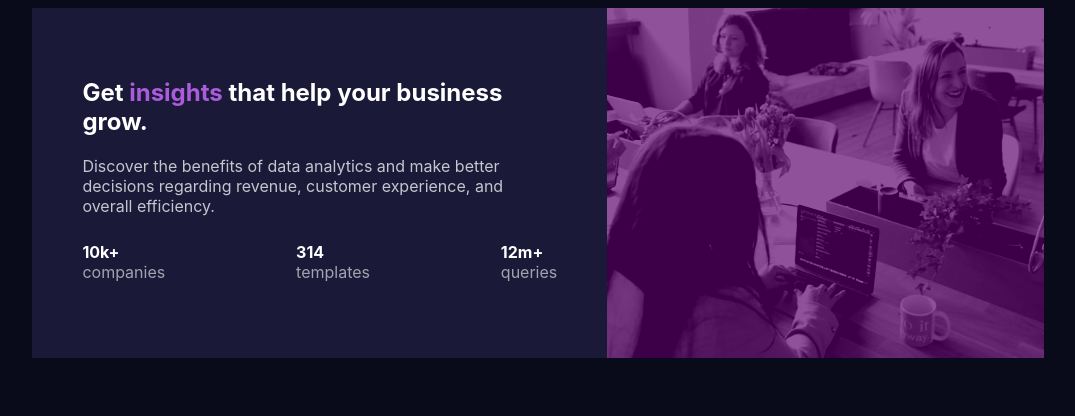
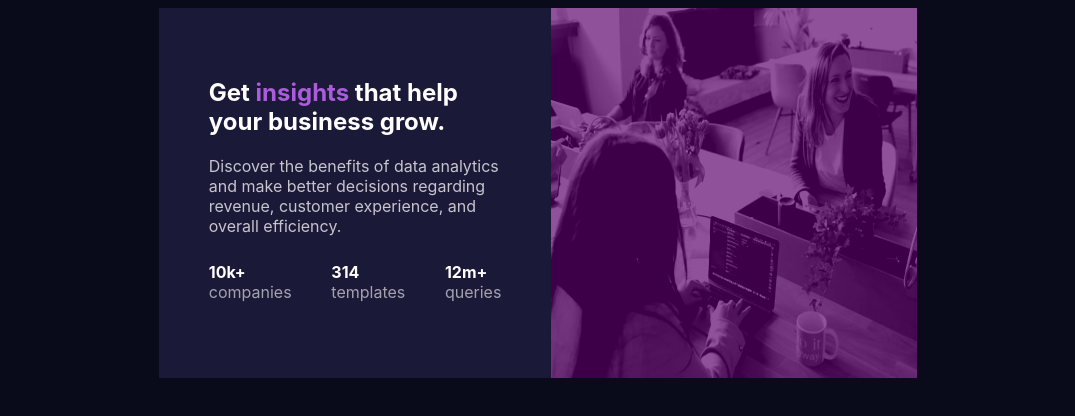
Before and after one commit to LuisElizaldeCruz/stats-preview-card, a plain HTML site: page index.html in a window 1280 px wide. Shown: the whole page, without its empty margins (102-1177 px from the left). Drawn offline with Linux system fonts and the light colour scheme.

Commit message:
se corrigio la proporcion de la imagen

```diff
--- a/style.css
+++ b/style.css
@@ -22,7 +22,7 @@ body{
 
 .hero-container{
     display: flex;
-    width: 80%;
+    width: 60%;
     margin: auto;
     background-color: var(--Dark-desaturated-blue);
     color: var(--White);
@@ -40,6 +40,7 @@ body{
 
 .texto{
     padding: 50px;
+    width: 40%;
 }
 
 .texto-numero{
@@ -64,7 +65,7 @@ li{
 
 
 .imagen-container{
-    width: 900px;
+    width: 50%;
     background: rgb(103, 0, 122);
     position: relative;
 }
```
